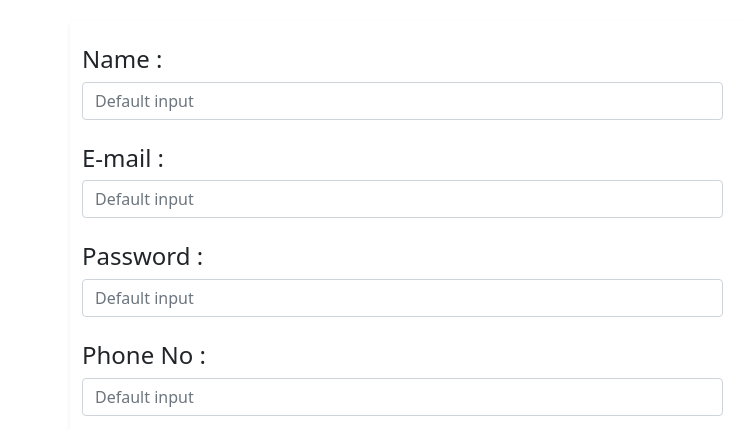
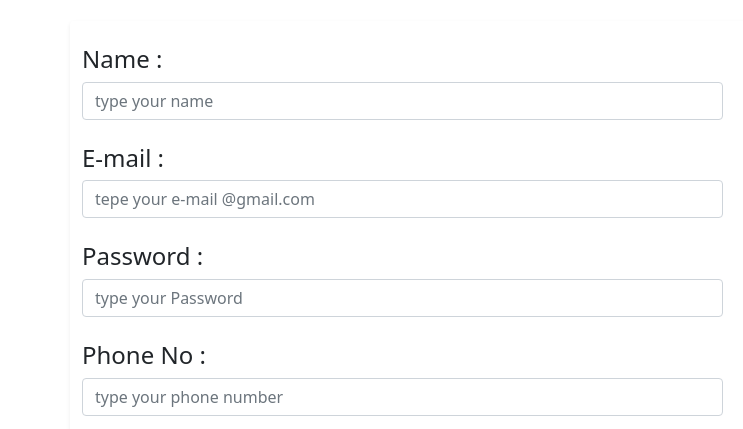
Before and after one commit to agfirst/second-assignment, a plain HTML site: page index.html in a window 1280 px wide. Shown: the part 3057-3486 px from the top of the page, 0-743 px from the left. Drawn offline with Linux system fonts and the light colour scheme.

Commit message:
inpute commplite

```diff
--- a/index.html
+++ b/index.html
@@ -239,22 +239,22 @@
                   <label for="">
                     <h4>Name : </h4>
                   </label>
-                  <input class="form-control" type="text" placeholder="Default input" aria-label="default input example"><br>
+                  <input class="form-control" type="text" placeholder="type your name" aria-label="default input example"><br>
 
                   <label for="">
                     <h4>E-mail : </h4>
                   </label>
-                  <input class="form-control" type="text" placeholder="Default input" aria-label="default input example"><br>
+                  <input class="form-control" type="text" placeholder="tepe your e-mail @gmail.com" aria-label="default input example"><br>
 
                   <label for="">
                     <h4>Password : </h4>
                   </label>
-                  <input class="form-control" type="text" placeholder="Default input" aria-label="default input example"><br>
+                  <input class="form-control" type="text" placeholder="type your Password" aria-label="default input example"><br>
 
                   <label for="">
                     <h4>Phone No : </h4>
                   </label>
-                  <input class="form-control" type="text" placeholder="Default input" aria-label="default input example">
+                  <input class="form-control" type="text" placeholder="type your phone number" aria-label="default input example">
 
                   <button class="btn btn-danger btn-lg mt-3">Submit</button><br><br>
             </div>
```
